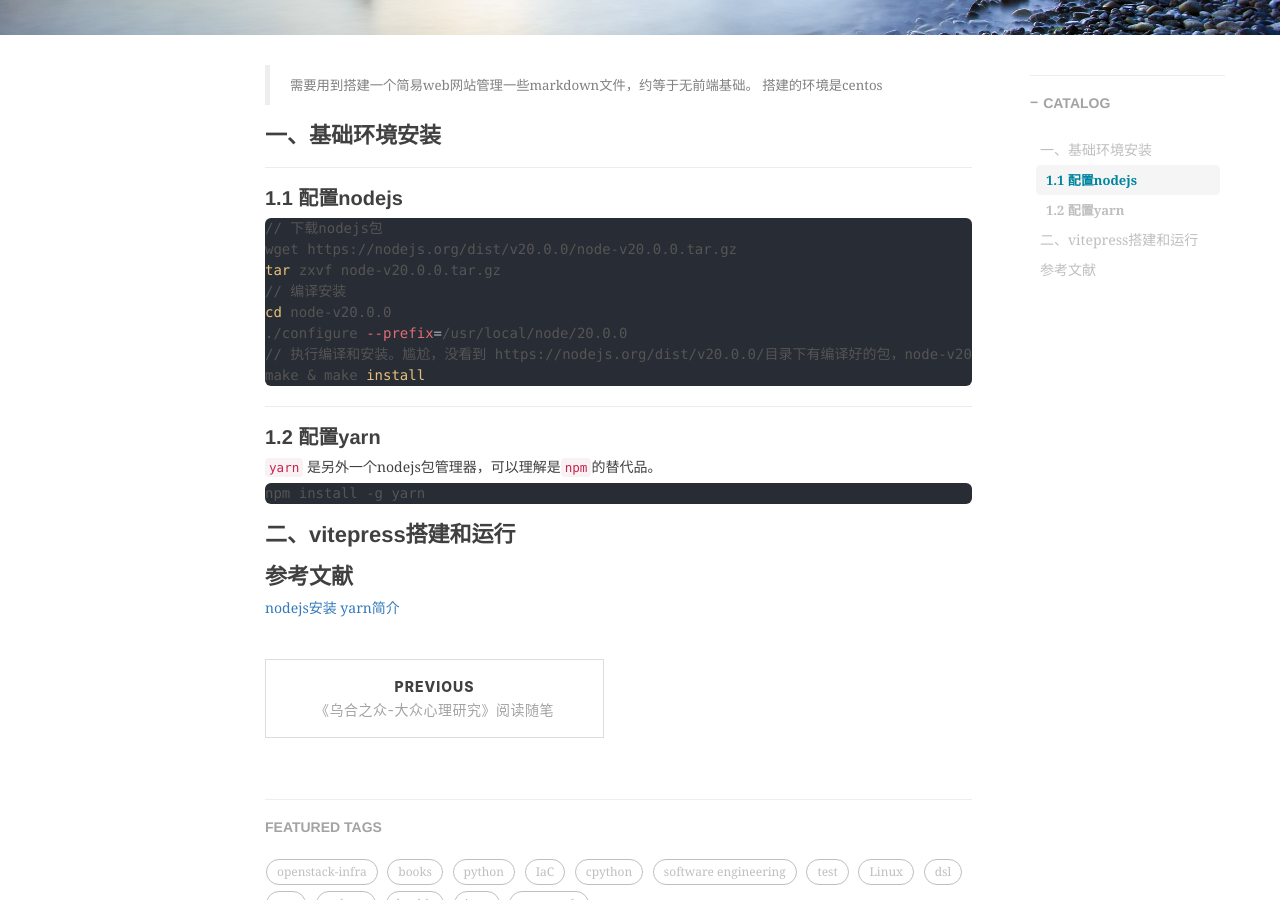
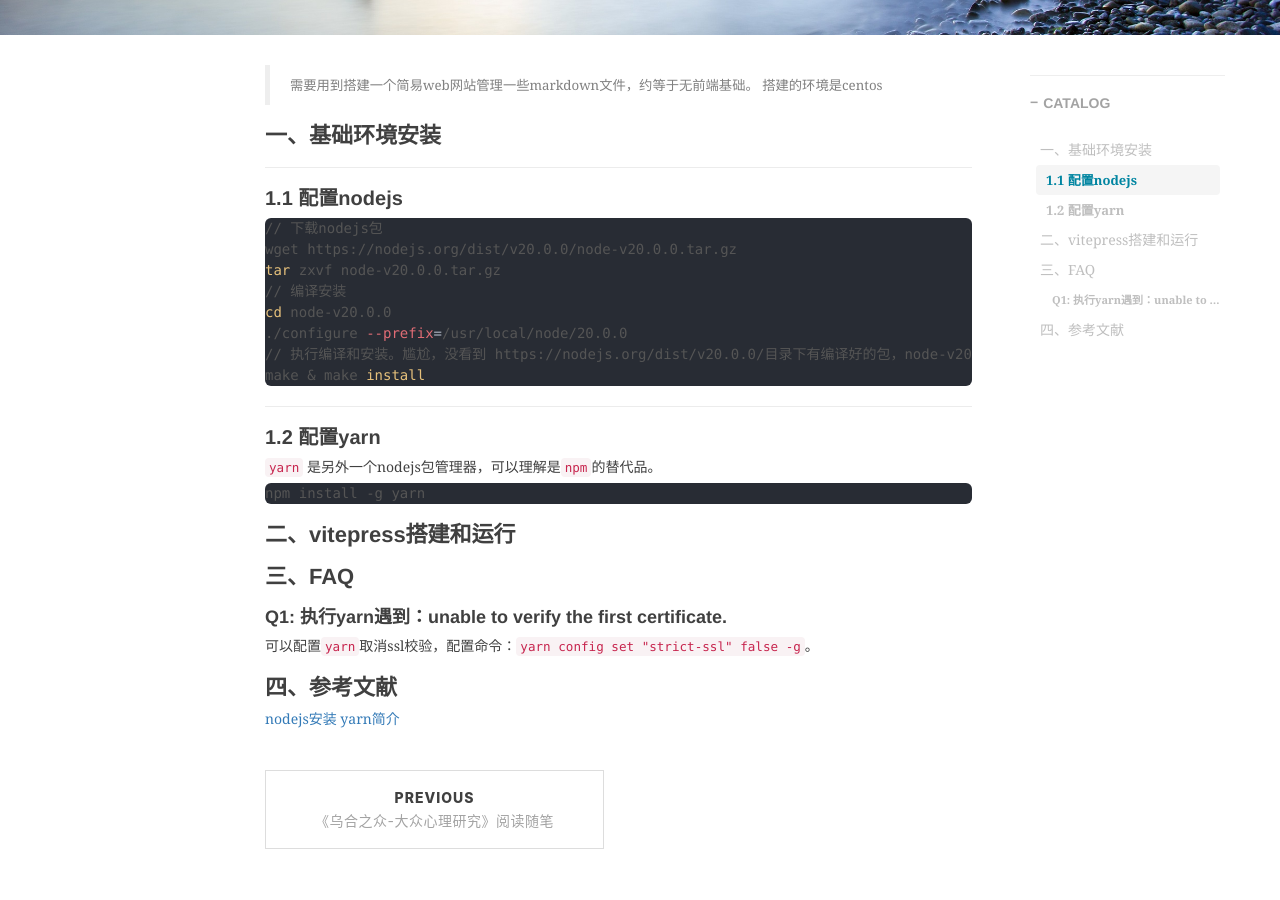
Before and after one commit to shihai1991/shihai1991.github.io, a Jekyll site: the page built from _posts/2023-04-26-零基础搭建vitepress.md, in a window 1280 px wide and 900 px high, scrolled down 420 px. Built offline with Jekyll 4.4.1, drawn with Linux system fonts in a browser that asks for light colours; nearby versions of some CDN libraries; comment, search, counter and statistics services are not loaded.

Commit message:
Update 2023-04-26-零基础搭建vitepress.md

```diff
--- a/_posts/2023-04-26-零基础搭建vitepress.md
+++ b/_posts/2023-04-26-零基础搭建vitepress.md
@@ -33,6 +33,11 @@
 
 # 二、vitepress搭建和运行
 
-# 参考文献
+# 三、FAQ
+
+### Q1: 执行yarn遇到：unable to verify the first certificate.
+可以配置`yarn`取消ssl校验，配置命令：`yarn config set "strict-ssl" false -g`。
+
+# 四、参考文献
 [nodejs安装](https://www.runoob.com/nodejs/nodejs-install-setup.html)
 [yarn简介](https://zhuanlan.zhihu.com/p/357454908)
```
